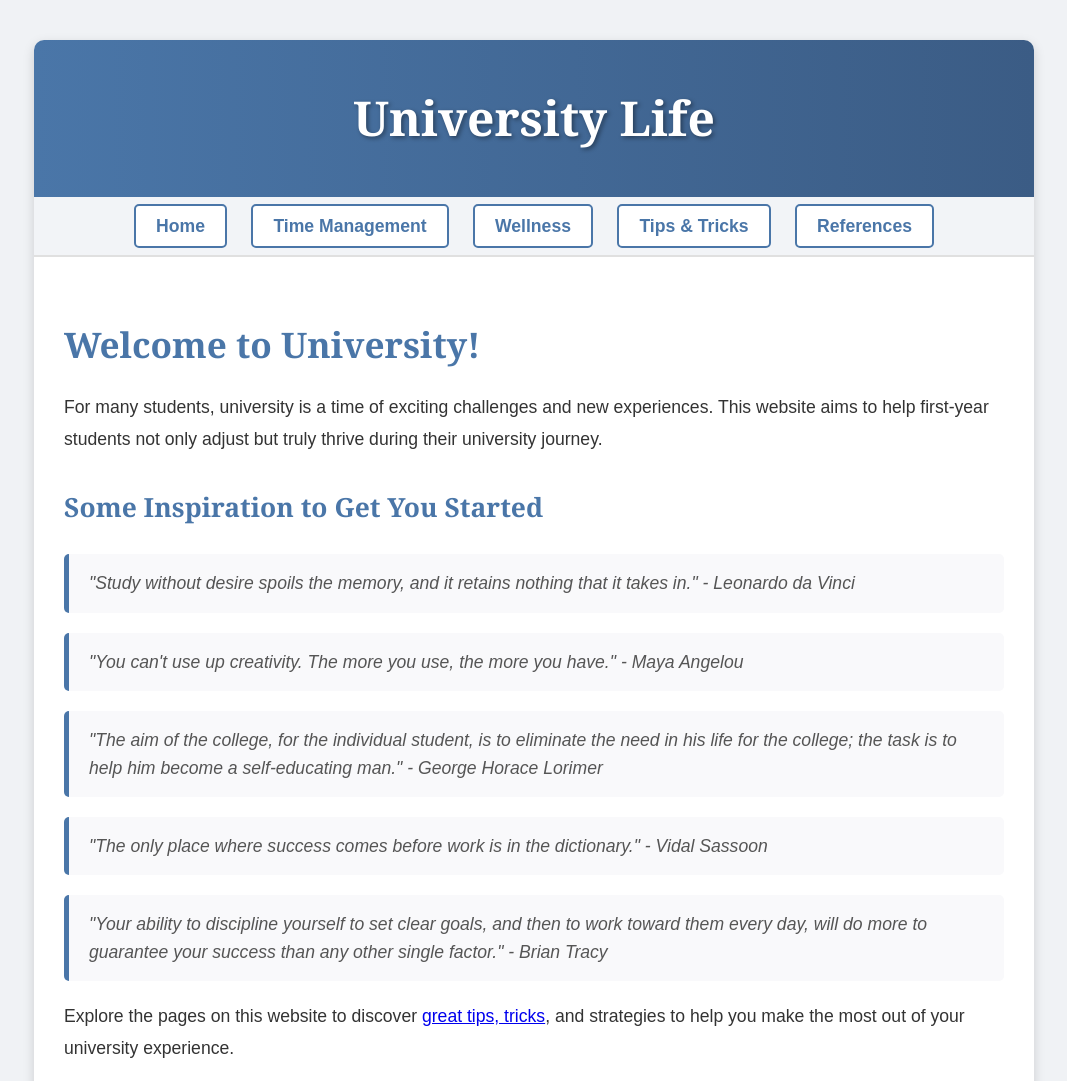
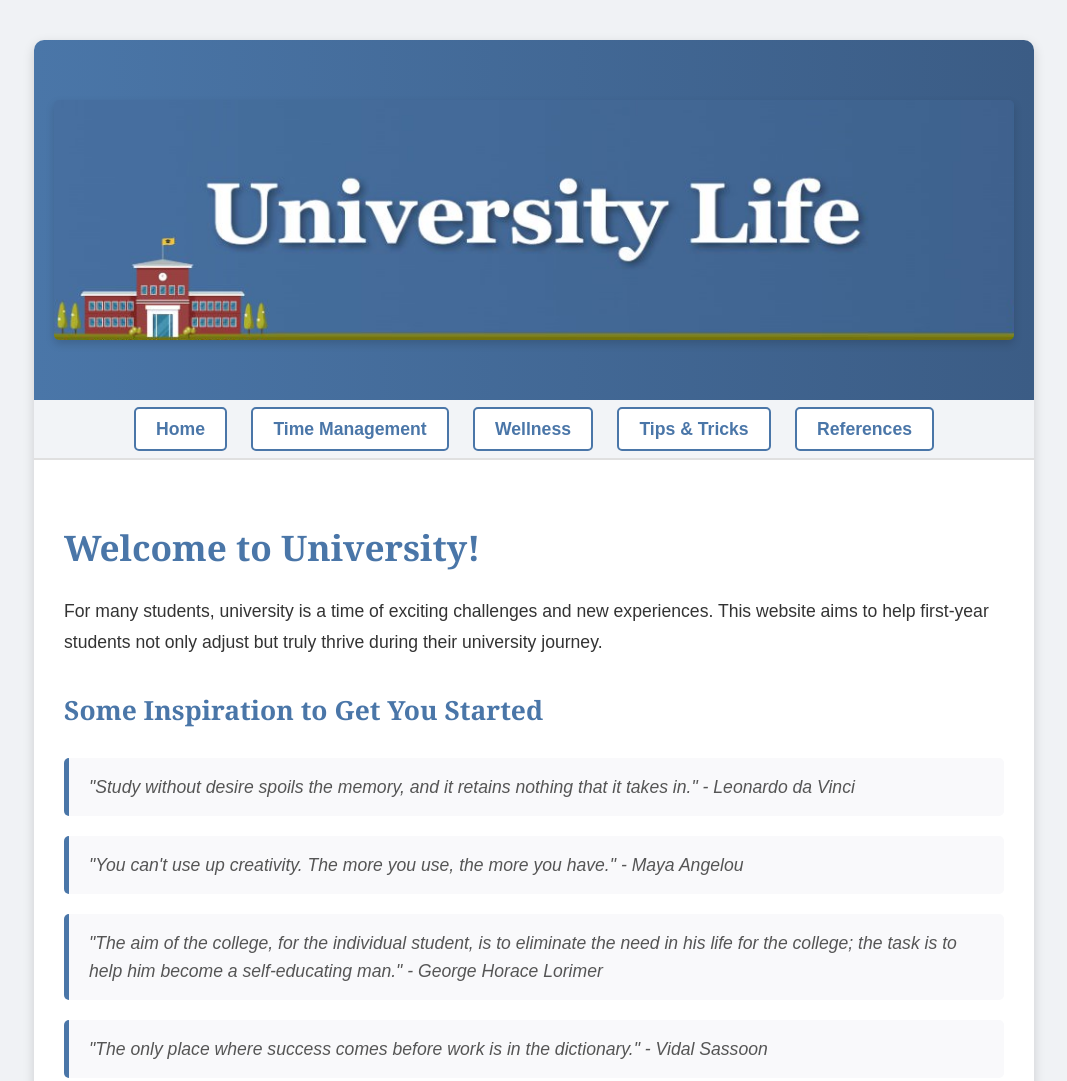
Before and after one commit to uddinmehrab/AndrewWebAssign1, a plain HTML site: page index.html in a window 1280 px wide. Shown: the top 1081 px of the page, without its empty margins (106-1173 px from the left). Drawn offline with Linux system fonts and the light colour scheme.

Commit message:
add banner

```diff
--- a/index.html
+++ b/index.html
@@ -12,7 +12,7 @@
 
         <tr>
             <td colspan="2" class="banner">
-                <h1>University Life</h1>
+                <img src="images/banner.jpg" alt="University Life" width="1000" height="250">
             </td>
         </tr>
 
```
Also changed, not shown: references.html (+1 -1 lines), timemanagement.html (+1 -1 lines), tipsandtricks.html (+1 -1 lines), wellness.html (+1 -1 lines), images/banner.jpg (added), 1 other file.
